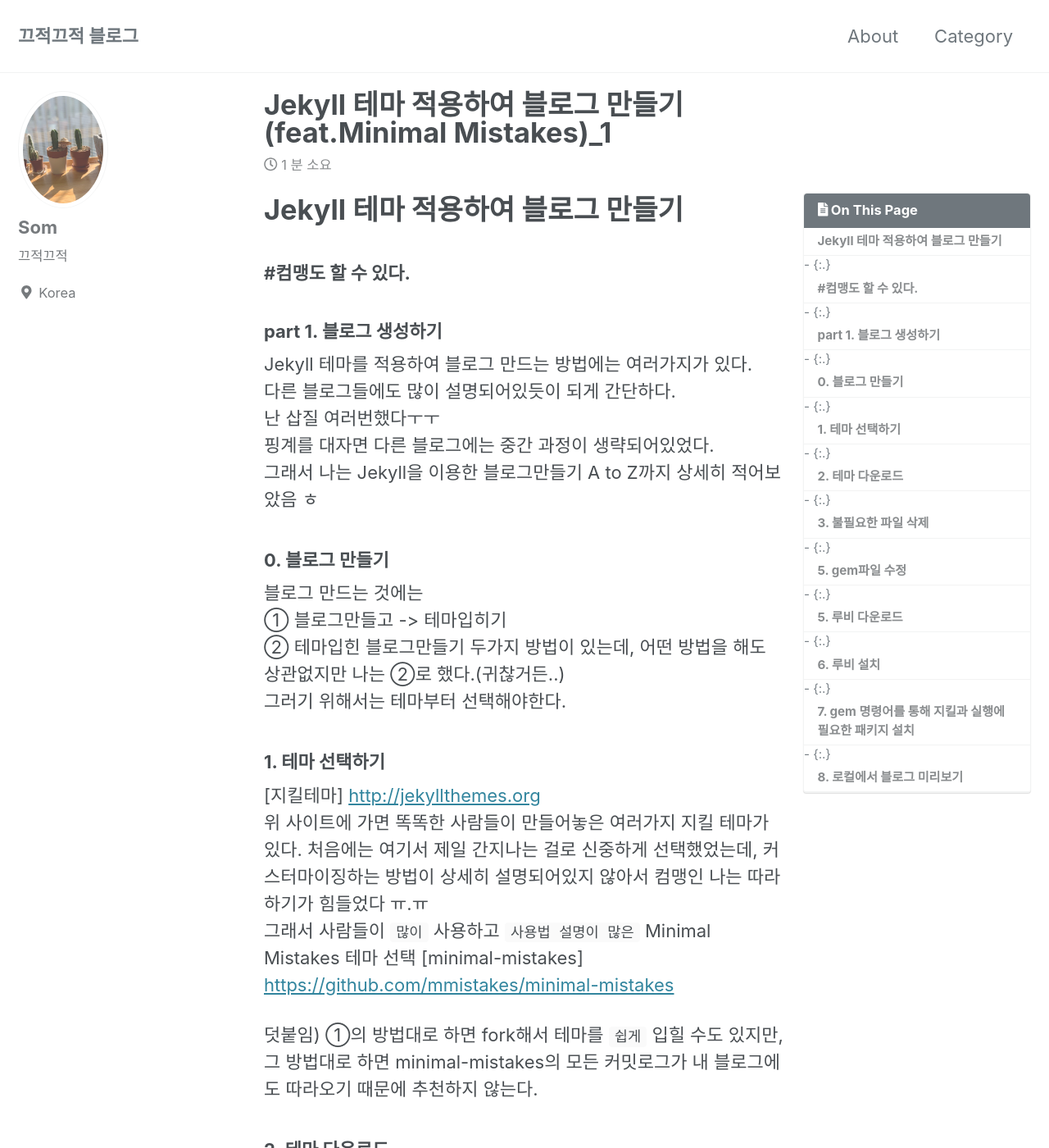
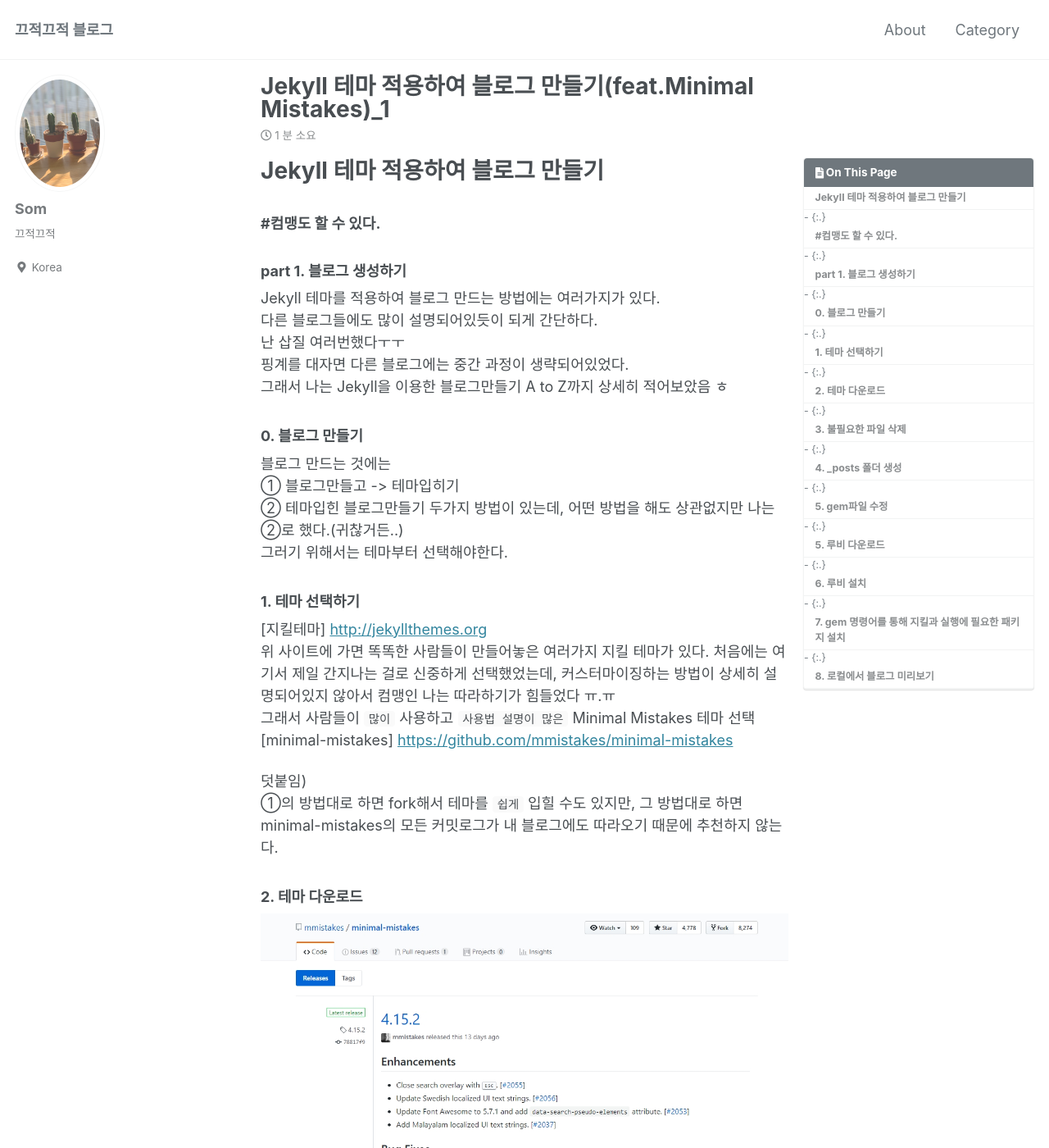
Before and after one commit to Dasom2d/Dasom2d.github.io, a Jekyll site: the page built from _posts/2019-03-03-howToMakeBlogWithJekyll_1.md, in a window 1280 px wide and 1400 px high. Shown: the whole window at 82% size. Built offline with Jekyll 4.4.1, drawn with Linux system fonts in a browser that asks for light colours; cached includes are drawn as plain includes; some of the changed text lies outside the part shown.

Commit message:
reduce font size

```diff
--- a/_posts/2019-03-03-howToMakeBlogWithJekyll_1.md
+++ b/_posts/2019-03-03-howToMakeBlogWithJekyll_1.md
@@ -29,7 +29,8 @@ Jekyll 테마를 적용하여 블로그 만드는 방법에는 여러가지가
  그래서 사람들이 `많이` 사용하고 `사용법 설명이 많은` Minimal Mistakes 테마 선택
 [minimal-mistakes] <https://github.com/mmistakes/minimal-mistakes>
 
-덧붙임) ①의 방법대로 하면 fork해서 테마를 `쉽게` 입힐 수도 있지만, 그 방법대로 하면 minimal-mistakes의 모든 커밋로그가 내 블로그에도 따라오기 때문에 추천하지 않는다.
+덧붙임)
+①의 방법대로 하면 fork해서 테마를 `쉽게` 입힐 수도 있지만, 그 방법대로 하면 minimal-mistakes의 모든 커밋로그가 내 블로그에도 따라오기 때문에 추천하지 않는다.
 
 ### 2. 테마 다운로드
 ![릴리즈 다운로드]({{site.url}}/assets/images/howToPosting/5.jpg)
--- a/_sass/minimal-mistakes/_reset.scss
+++ b/_sass/minimal-mistakes/_reset.scss
@@ -11,15 +11,15 @@ html {
   font-size: 11px;
 
   @include breakpoint($medium) {
-    font-size: 18px;
+    font-size: 14px;
   }
 
   @include breakpoint($large) {
-    font-size: 20px;
+    font-size: 16px;
   }
 
   @include breakpoint($x-large) {
-    font-size: 22px;
+    font-size: 18px;
   }
 
   -webkit-text-size-adjust: 100%;
--- a/_sass/minimal-mistakes/_variables.scss
+++ b/_sass/minimal-mistakes/_variables.scss
@@ -6,7 +6,7 @@
    Typography
    ========================================================================== */
 
-$doc-font-size: 16 !default;
+$doc-font-size: 8 !default;
 
 /* paragraph indention */
 $paragraph-indent: false !default; // true, false (default)
```
Also changed, not shown: other parts of _posts/2019-03-03-howToMakeBlogWithJekyll_1.md (+3 -3 lines), _posts/2019-03-03-howToMakeBlogWithJekyll_2.md (+2 -2 lines).
